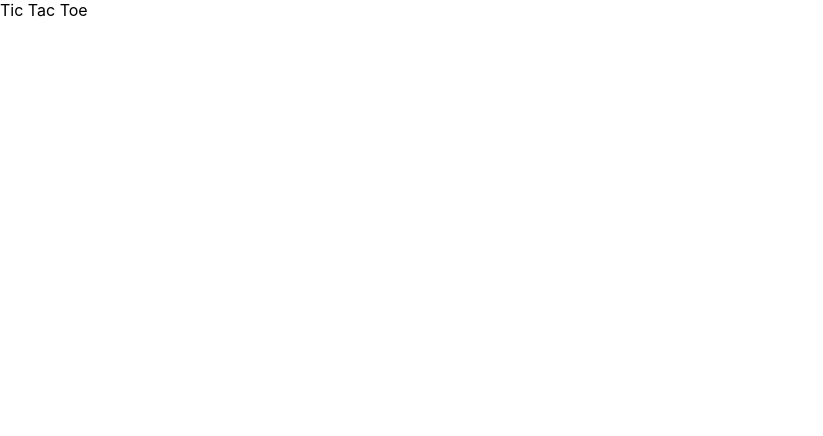
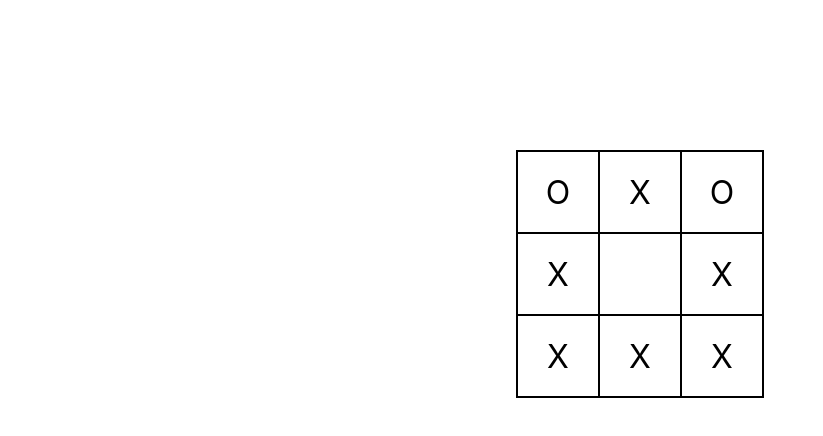
Before and after one commit to MartirosSahakyan/tic-tak-toe, a React (Create React App) app: page / in a window 1280 px wide. Shown: the top 436 px of the page, without its empty margins (0-823 px from the left). Built offline with nearby package versions, Linux system fonts and the light colour scheme.

Commit message:
feat: add board ui

```diff
--- a/src/App.js
+++ b/src/App.js
@@ -1,8 +1,9 @@
+import { TicTakToe } from "./components/TicTakToe/TicTakToe";
 
 function App() {
   return (
     <div >
-      Tic Tac Toe
+      <TicTakToe />
     </div>
   );
 }
--- /dev/null
+++ b/src/components/TicTakToe/Square/Square.jsx
@@ -0,0 +1,9 @@
+import styles from "./Square.module.css";
+
+export function Square({ symbol, ...props }) {
+  return (
+    <div className={styles.square}>
+      <span className={styles.symbol}>{symbol}</span>
+    </div>
+  );
+}
--- /dev/null
+++ b/src/components/TicTakToe/Square/Square.module.css
@@ -0,0 +1,11 @@
+.square {
+  width: 80px;
+  height: 80px;
+  border: 1px solid black;
+  display: flex;
+  justify-content: center;
+  align-items: center;
+}
+.symbol {
+  font-size: xx-large;
+}
--- /dev/null
+++ b/src/components/TicTakToe/TicTakToe.jsx
@@ -0,0 +1,24 @@
+import { Square } from "./Square/Square";
+import styles from "./TicTakToe.module.css";
+
+export function TicTakToe() {
+  return (
+    <div className={styles.board}>
+      <div className={styles.row}>
+        <Square symbol="O" />
+        <Square symbol="X" />
+        <Square symbol="O" />
+      </div>
+      <div className={styles.row}>
+        <Square symbol="X" />
+        <Square symbol={null} />
+        <Square symbol="X" />
+      </div>
+      <div className={styles.row}>
+        <Square symbol="X" />
+        <Square symbol="X" />
+        <Square symbol="X" />
+      </div>
+    </div>
+  );
+}
--- /dev/null
+++ b/src/components/TicTakToe/TicTakToe.module.css
@@ -0,0 +1,8 @@
+.board {
+    width: fit-content;
+    border: 1px solid black;
+    margin: 150px auto
+}
+.row {
+  display: flex;
+}
```
